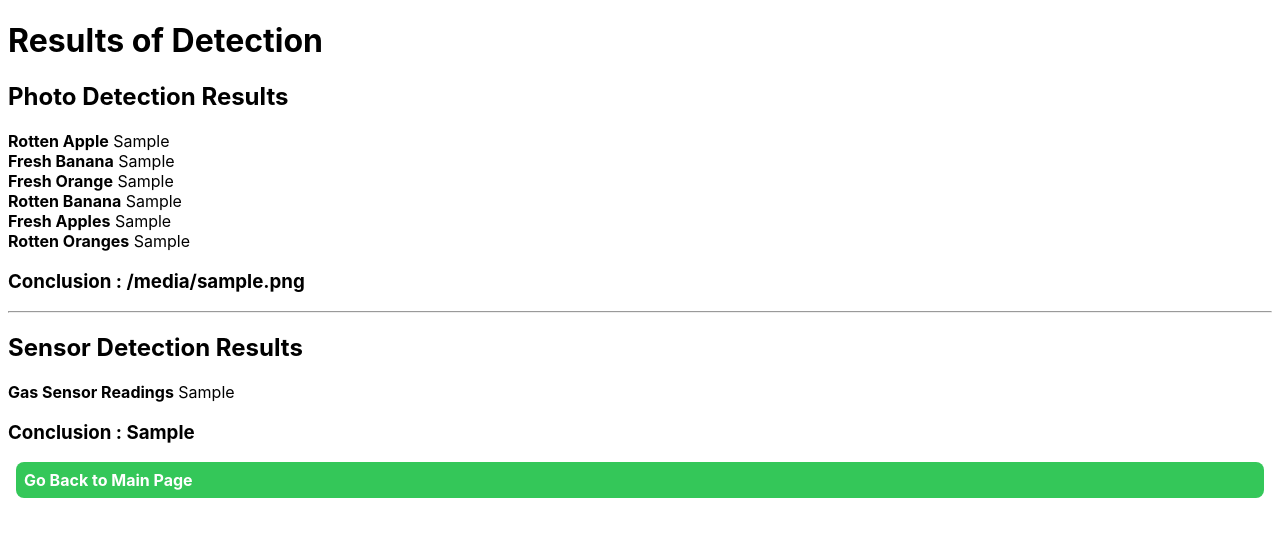
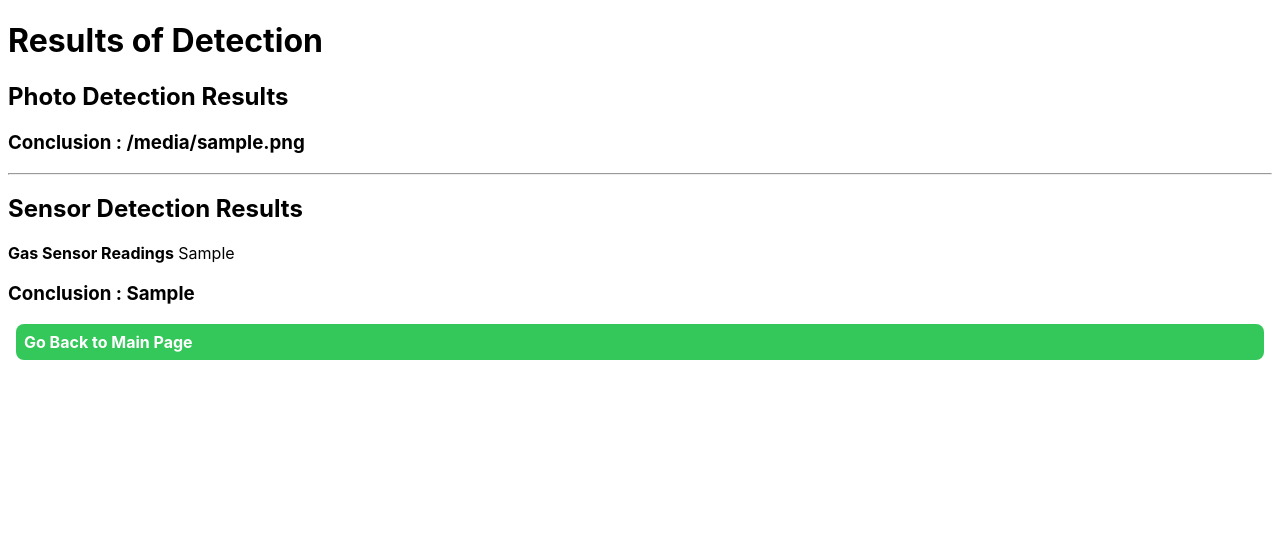
Before and after one commit to RajSolai/IoT-quick-fruit-quality-checkup, a Flask app: template templates/out.html in a window 1280 px wide. Shown: the top 537 px of the page. Run offline with Flask 2, Linux system fonts and the light colour scheme; the template is opened without the code that fills it: most values are stand-ins (such as "Sample title", 1, 10 or a date in 2020); parts of the project's set-up code (start-up, migrations or seed data) failed here and were passed over.

Commit message:
removed extra

```diff
--- a/photoinf.py
+++ b/photoinf.py
@@ -32,3 +32,4 @@ def make_prediction():
         return "Fresh Fruit"
 
     return "Rotton Fruit"
+w
--- a/templates/out.html
+++ b/templates/out.html
@@ -33,30 +33,6 @@
     <h1>Results of Detection</h1>
     <div>
       <h2>Photo Detection Results</h2>
-      <div class="row">
-        <strong>Rotten Apple</strong>
-        <span>{{ rotten_apple }}</span>
-      </div>
-      <div class="row">
-        <strong>Fresh Banana</strong>
-        <span>{{fresh_banana}}</span>
-      </div>
-      <div class="row">
-        <strong>Fresh Orange</strong>
-        <span>{{fresh_oranges}}</span>
-      </div>
-      <div class="row">
-        <strong>Rotten Banana</strong>
-        <span>{{rotten_banana}}</span>
-      </div>
-      <div class="row">
-        <strong>Fresh Apples</strong>
-        <span>{{fresh_apples}}</span>
-      </div>
-      <div class="row">
-        <strong>Rotten Oranges</strong>
-        <span>{{rotten_oranges}}</span>
-      </div>
       <h3>Conclusion : {{photo_results}}</h3>
     </div>
     <hr />
```
